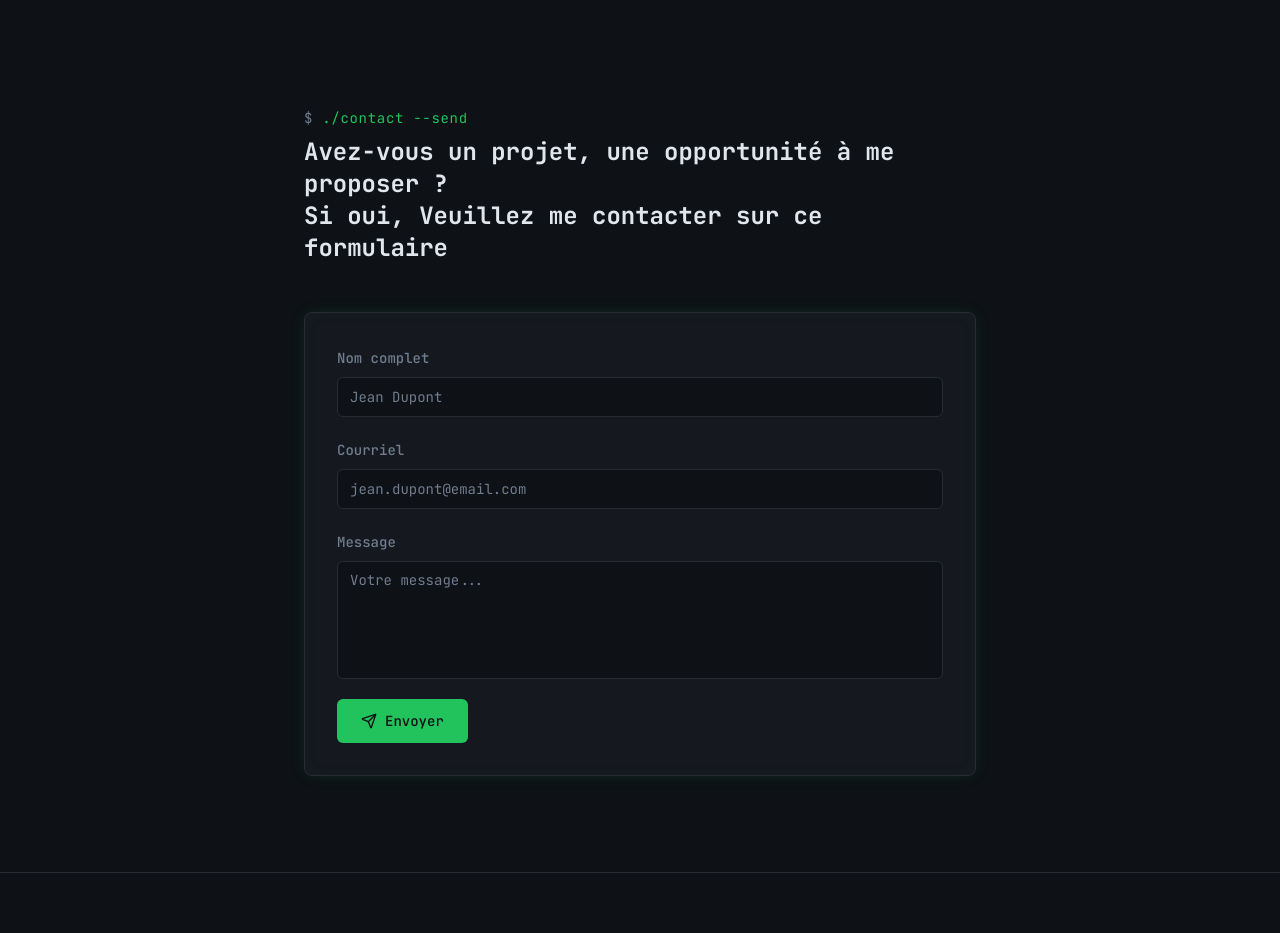
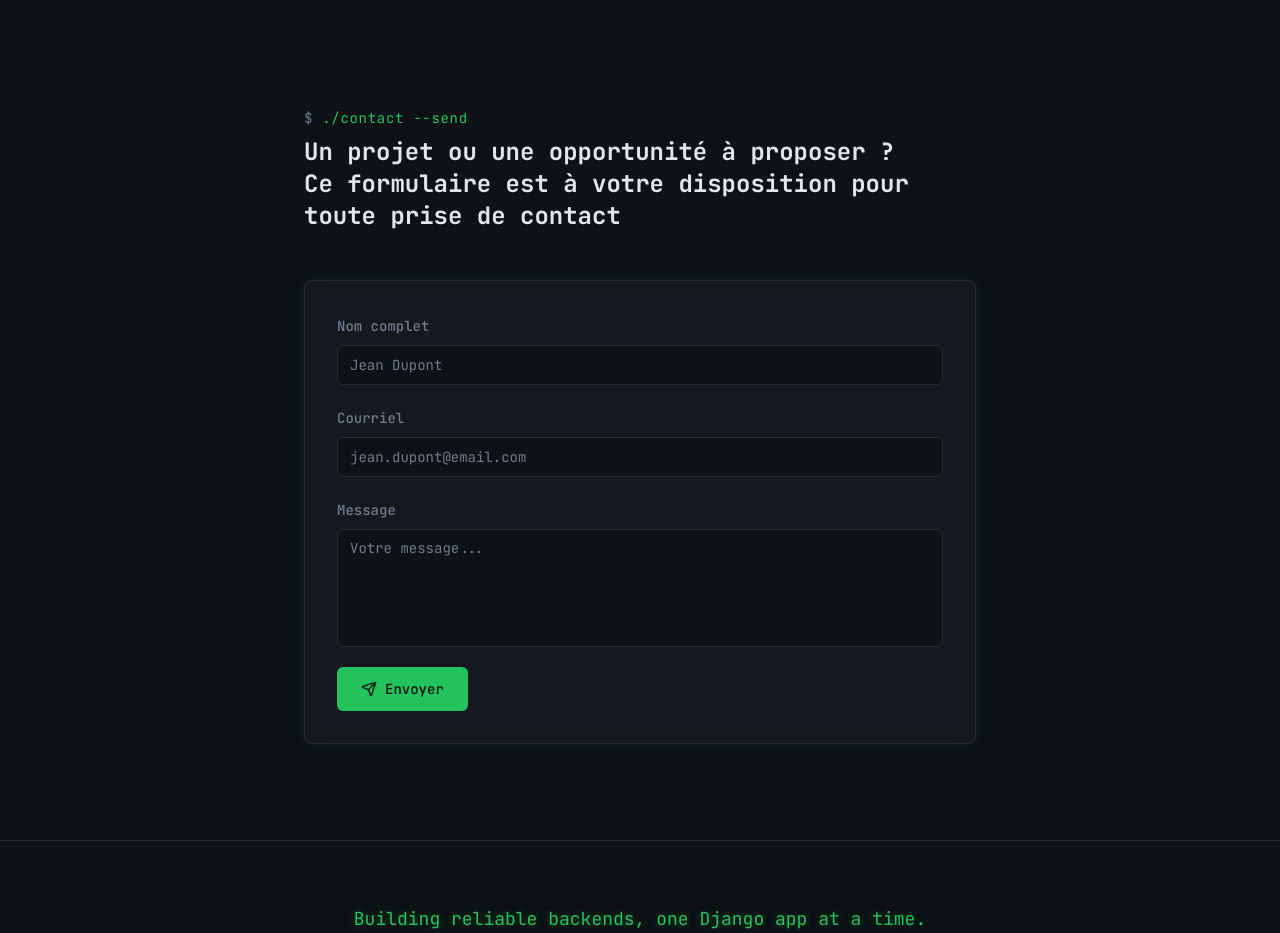
Before and after one commit to aboubacar69/portfolio, a React (Vite) app in the folder frontend/: page / in a window 1280 px wide. Shown: the part 6160-7093 px from the top of the page. Built offline with nearby package versions, Linux system fonts and the light colour scheme; no server answers; the HTML template or start-up script is replaced by a standard one.

Commit message:
redit ContactSection

```diff
--- a/frontend/src/components/ContactSection.tsx
+++ b/frontend/src/components/ContactSection.tsx
@@ -57,8 +57,9 @@ const ContactSection = () => {
             <span className="text-muted-foreground">$</span> ./contact --send
           </p>
           <h3 className="text-2xl md:text-2xl font-bold text-foreground">
-            Avez-vous un projet, une opportunité à me proposer ? <br />
-            Si oui, Veuillez me contacter sur ce formulaire
+            Un projet ou une opportunité à proposer ? <br />
+            Ce formulaire est à votre disposition pour toute prise
+            de contact
           </h3>
         </div>
 
```
